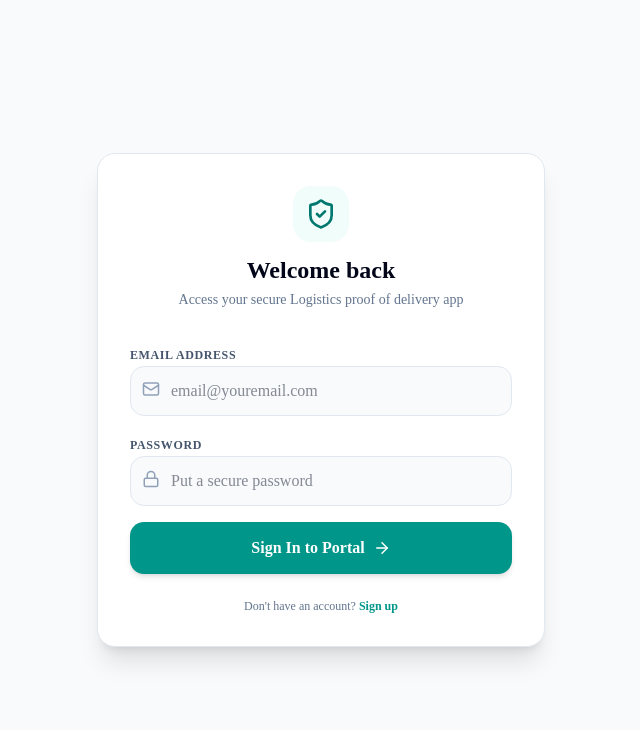
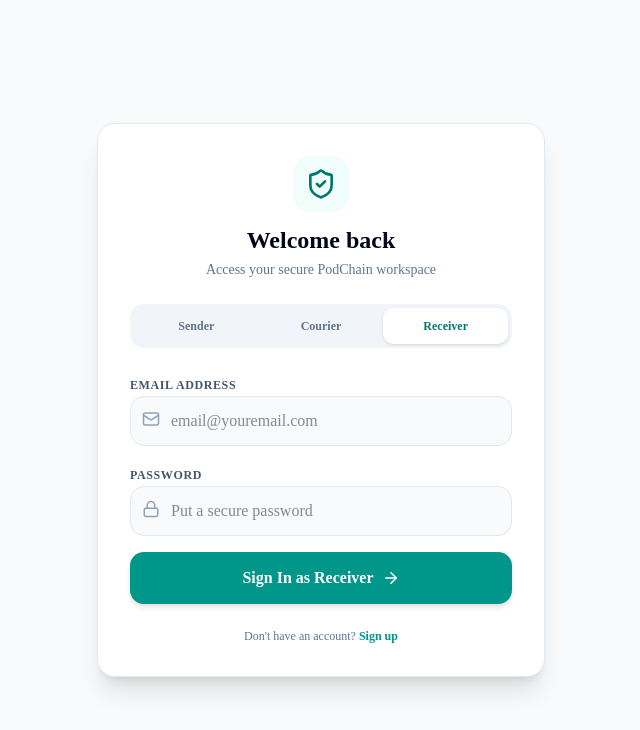
Before and after one commit to Victoria-imaobong2/pod-chain, a Next.js app: page /login in a window 1280 px wide. Shown: the top 730 px of the page, without its empty margins (319-959 px from the left). Built offline with nearby package versions, Linux system fonts and the light colour scheme; no server answers; what @solana/wallet-adapter-react, @solana/wallet-adapter-react-ui would draw is missing.

Commit message:
feat: secure receiver scoping, add timestamp metadata, and verify proof photo

```diff
--- a/app/(auth)/login/page.tsx
+++ b/app/(auth)/login/page.tsx
@@ -6,8 +6,11 @@
 import { Lock, Mail, ArrowRight, ShieldCheck, AlertTriangle } from "lucide-react";
 import { API_BASE_URL } from "@/lib/config";
 
+type UserRoleOption = "SME" | "COURIER" | "RECEIVER";
+
 export default function LoginPage() {
   const router = useRouter();
+  const [selectedRole, setSelectedRole] = useState<UserRoleOption>("RECEIVER");
   const [email, setEmail] = useState("");
   const [password, setPassword] = useState("");
   const [loading, setLoading] = useState(false);
@@ -31,12 +34,11 @@
         body: JSON.stringify({
           email: email.trim().toLowerCase(),
           password: password,
+          selected_role: selectedRole,
         }),
       });
 
       const data = await response.json();
-      console.log("LOGIN STATUS:", response.status);
-      console.log("LOGIN RESPONSE:", data);
 
       if (!response.ok) {
         throw new Error(
@@ -50,20 +52,18 @@
         );
       }
 
-      // 1. Save authentication token for client-side API requests
+      // 1. Save authentication token and user profile
       localStorage.setItem("token", data.access_token);
 
       if (data.user) {
         localStorage.setItem("user", JSON.stringify(data.user));
       }
 
-      // 2. Set Cookie for Next.js SSR middleware route protection (7-day duration)
+      // 2. Set Cookie for Next.js SSR middleware
       document.cookie = `token=${data.access_token}; path=/; max-age=604800; SameSite=Lax`;
 
-      console.log("TOKEN SAVED:", localStorage.getItem("token"));
-
-      // 3. Route user based on role
-      const role = String(data.user?.role || "SME").toUpperCase();
+      // 3. Route explicitly according to chosen role
+      const role = String(data.user?.role || selectedRole).toUpperCase();
 
       if (role === "SME") {
         router.push("/dashboard");
@@ -72,11 +72,9 @@
       } else if (role === "COURIER") {
         router.push("/courier");
       } else {
-        throw new Error(`Unknown user role returned by backend: ${role}`);
+        throw new Error(`Unknown user role returned: ${role}`);
       }
     } catch (err: unknown) {
-      console.error("LOGIN ERROR:", err);
-
       const message =
         err instanceof Error
           ? err.message
@@ -90,14 +88,51 @@
   return (
     <main className="min-h-screen bg-slate-50 flex items-center justify-center p-4">
       <div className="w-full max-w-md bg-white border border-slate-200 rounded-2xl shadow-xl p-6 md:p-8">
-        <div className="flex flex-col items-center mb-8">
+        <div className="flex flex-col items-center mb-6">
           <div className="p-3 bg-teal-50 rounded-2xl text-teal-700 mb-3">
             <ShieldCheck size={32} />
           </div>
           <h1 className="text-2xl font-bold text-slate-950">Welcome back</h1>
           <p className="text-sm text-slate-500 mt-1">
-            Access your secure Logistics proof of delivery app
+            Access your secure PodChain workspace
           </p>
+        </div>
+
+        {/* Role Switcher Tabs */}
+        <div className="bg-slate-100 p-1 rounded-xl mb-6 flex text-xs font-semibold">
+          <button
+            type="button"
+            onClick={() => setSelectedRole("SME")}
+            className={`flex-1 py-2.5 rounded-lg transition-all text-center cursor-pointer ${
+              selectedRole === "SME"
+                ? "bg-white text-teal-700 shadow-sm font-bold"
+                : "text-slate-500 hover:text-slate-900"
+            }`}
+          >
+            Sender
+          </button>
+          <button
+            type="button"
+            onClick={() => setSelectedRole("COURIER")}
+            className={`flex-1 py-2.5 rounded-lg transition-all text-center cursor-pointer ${
+              selectedRole === "COURIER"
+                ? "bg-white text-teal-700 shadow-sm font-bold"
+                : "text-slate-500 hover:text-slate-900"
+            }`}
+          >
+            Courier
+          </button>
+          <button
+            type="button"
+            onClick={() => setSelectedRole("RECEIVER")}
+            className={`flex-1 py-2.5 rounded-lg transition-all text-center cursor-pointer ${
+              selectedRole === "RECEIVER"
+                ? "bg-white text-teal-700 shadow-sm font-bold"
+                : "text-slate-500 hover:text-slate-900"
+            }`}
+          >
+            Receiver
+          </button>
         </div>
 
         <form onSubmit={handleLogin} className="space-y-4">
@@ -147,7 +182,7 @@
             disabled={loading}
             className="w-full bg-teal-600 hover:bg-teal-700 text-white py-3.5 rounded-xl font-semibold transition-all shadow-md flex items-center justify-center gap-2 mt-2 disabled:opacity-50 cursor-pointer"
           >
-            {loading ? "Authenticating..." : "Sign In to Portal"}
+            {loading ? "Authenticating..." : `Sign In as ${selectedRole === "SME" ? "Sender" : selectedRole === "COURIER" ? "Courier" : "Receiver"}`}
             {!loading && <ArrowRight size={18} />}
           </button>
         </form>
```
Also changed, not shown: 1 other file (tests, documents, lock files or other folders).
